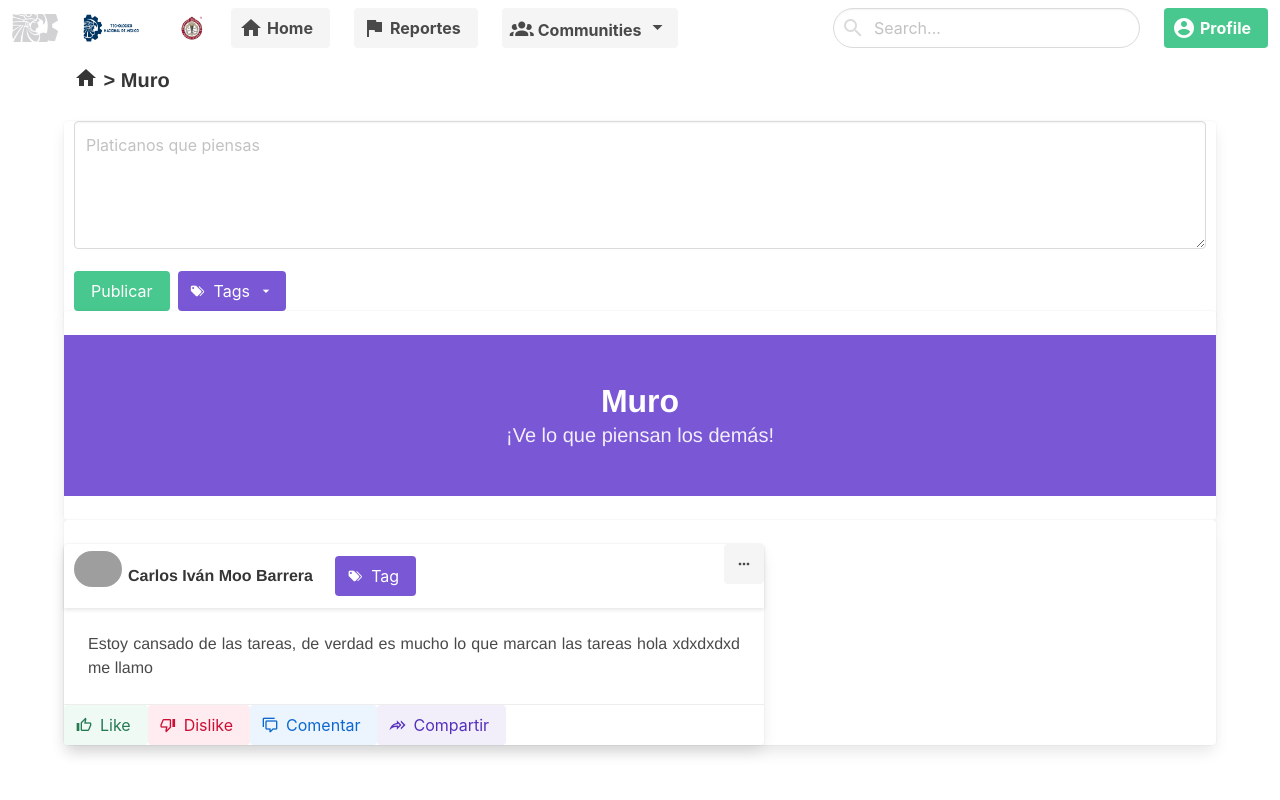
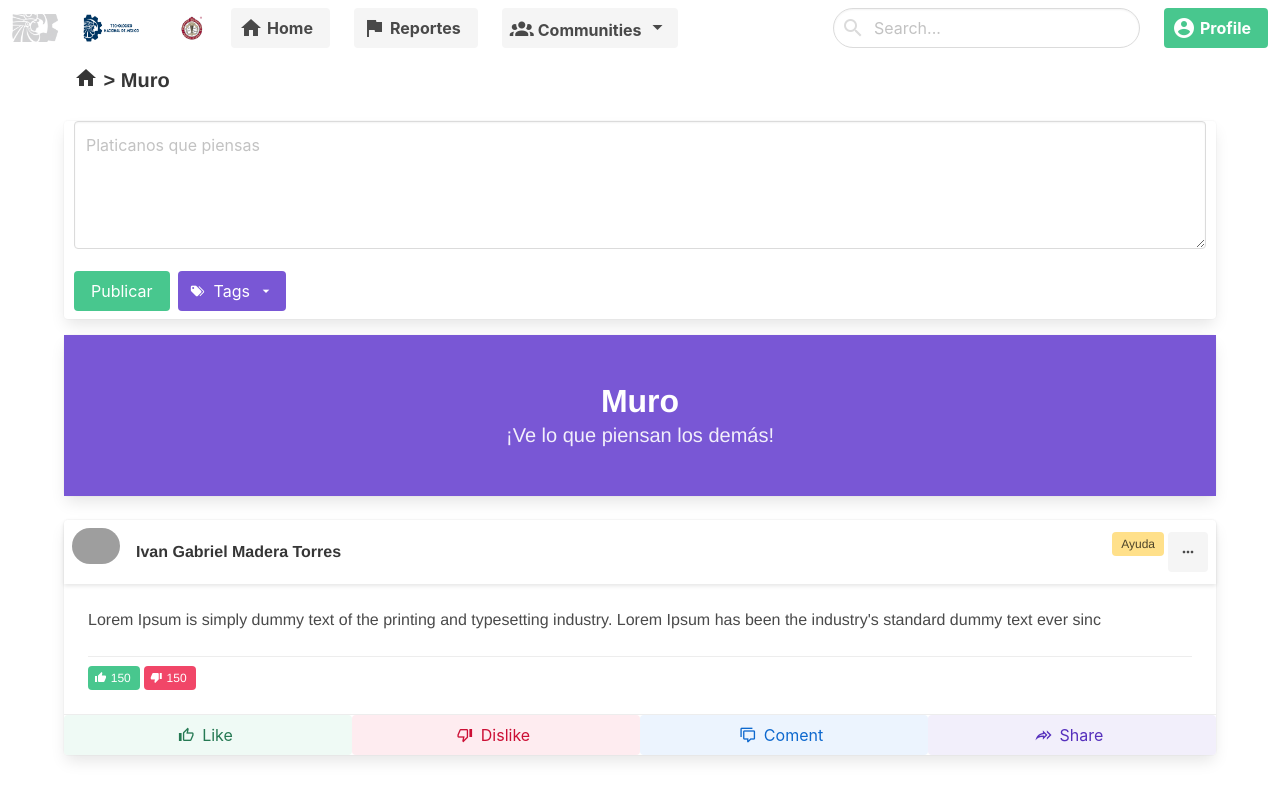
Before and after one commit to IvanMadera/microblogging, a Vue app: page / in a window 1280 px wide. Built offline with nearby package versions, Linux system fonts and the light colour scheme; grey boxes are pictures that could not be loaded.

Commit message:
Muro almost finished

```diff
--- a/src/components/Muro.vue
+++ b/src/components/Muro.vue
@@ -1,85 +1,69 @@
 <template>
     <div class="container">
-    <div class="card">
-      <br />
+        <br><div class="card">
             <section class="hero is-primary">
                 <div class="hero-body">
-          <p class="title">
-            Muro
-          </p>
-          <p class="subtitle">
-            ¡Ve lo que piensan los demás!
-          </p>
+                    <p class="title">Muro</p>
+                    <p class="subtitle">¡Ve lo que piensan los demás!</p>
                 </div>
             </section>
-      <br />
-    </div>
+        </div><br>
         <div class="card">
-      <br />
-        <article class="container">
-            <div class="card" align = "justify" style = "width: 700px">
-            <header class="card-header">
+            <div class="card-header p-2">
                 <figure class="image is-48x48">
                    <img class="is-rounded mlt" src="https://bulma.io/images/placeholders/96x96.png" alt="Placeholder image">
                 </figure>
-                <p class="card-header-title">Carlos Iván Moo Barrera &nbsp;&nbsp;&nbsp;&nbsp;<b-button type="is-primary" icon-left="tag-multiple">Tag</b-button> </p>
-                <b-dropdown v-model="Muro">
+                <p class="card-header-title">
+                    Ivan Gabriel Madera Torres
+                </p>
+                <span class="tag is-warning mr-1 mt-1">
+                    Ayuda
+                </span>
+                <b-dropdown v-model="Muro" class="is-align-items-center">
                     <template #trigger>
                         <b-button type="is-light" :icon-left="Dots.icon"/>
                     </template>
-                    <b-dropdown-item v-for="(Opcione, index) in Opciones" :key="index">
+                    <b-dropdown-item v-for="(opcion, index) in opciones" :key="index">
                         <div class="media">
-                            <b-icon class="media-left" :icon="Opcione.icon"></b-icon>
+                            <b-icon class="media-left" :icon="opcion.icon"></b-icon>
                                 <div class="media-content">
-                                    <h3>{{Opcione.text}}</h3>
+                                    <h3>{{opcion.text}}</h3>
                                 </div>
                         </div>
                     </b-dropdown-item>
                 </b-dropdown>
-            </header>
-            <div class="card-content">
-                <div class="content">Estoy cansado de las tareas, de verdad es mucho lo que marcan las tareas hola xdxdxdxd me llamo
-                <br />
             </div>
+            <div class="card-content has-text-left">
+                <div class="content">
+                    Lorem Ipsum is simply dummy text of the printing and typesetting industry. Lorem Ipsum has been the industry's standard dummy text ever sinc
                 </div>
-            <footer class="card-footer">
-                <div class="wb">
-                    <b-button class="is-success" :label="Like.text" type="is-light" :icon-left="Like.icon"/>
-                    <b-button class="is-danger" :label="Dislike.text" type="is-light" :icon-left="Dislike.icon"/>
-                    <b-button class="is-info" :label="Comment.text" type="is-light" :icon-left="Comment.icon"/>
-                    <b-button class="is-link" :label="Share.text" type="is-light" :icon-left="Share.icon"/>
+                <hr class="dropdown-divider">
+                <span class="tag is-success mr-1"><b-icon icon="thumb-up" size="is-small" /><p>150</p></span>
+                <span class="tag is-danger"><b-icon icon="thumb-down" size="is-small" /><p>150</p></span>
             </div>
+            <footer class="card-footer is-justify-content-space-around">
+                    <b-button expanded class="is-success" :label="Like.text" type="is-light" :icon-left="Like.icon"/>
+                    <b-button expanded class="is-danger" :label="Dislike.text" type="is-light" :icon-left="Dislike.icon"/>
+                    <b-button expanded class="is-info" :label="Comment.text" type="is-light" :icon-left="Comment.icon"/>
+                    <b-button expanded class="is-link" :label="Share.text" type="is-light" :icon-left="Share.icon"/>
             </footer>
-            </div>
-        </article>
         </div>
     </div>
 </template>
 
-<style scoped>
-    .wb {
-        display: flex;
-        align-items: center;
-        justify-content: space-between;
-    }
-    .mlt{
-        margin: 7px 0 0 10px;
-    }
-</style>
-
 <script>
 export default {
-    name: 'Muro',
+    name: 'Murov2',
     data() {
         return {
             Like: { icon: 'thumb-up-outline', text: 'Like'},
             Dislike: { icon: 'thumb-down-outline', text: 'Dislike'},
             Dots: { icon: 'dots-horizontal', text: 'Dislike'},
-            Share: { icon: 'share-all-outline', text: 'Compartir'},
-            Comment: { icon: 'comment-multiple-outline', text: 'Comentar'},
-            Opciones: [
-                {icon: 'alert-octagon', text: 'Reportar Publicación'},
-                {icon: 'eye-off', text: 'Ocultar Publicación'}
+            Share: { icon: 'share-all-outline', text: 'Share'},
+            Comment: { icon: 'comment-multiple-outline', text: 'Coment'},
+            opciones: [
+                {icon: 'alert-octagon', text: 'Reportar'},
+                {icon: 'eye-off', text: 'Ocultar'}
             ]
         }
     },
```
Lines whose indentation alone changed are shown as unchanged.
